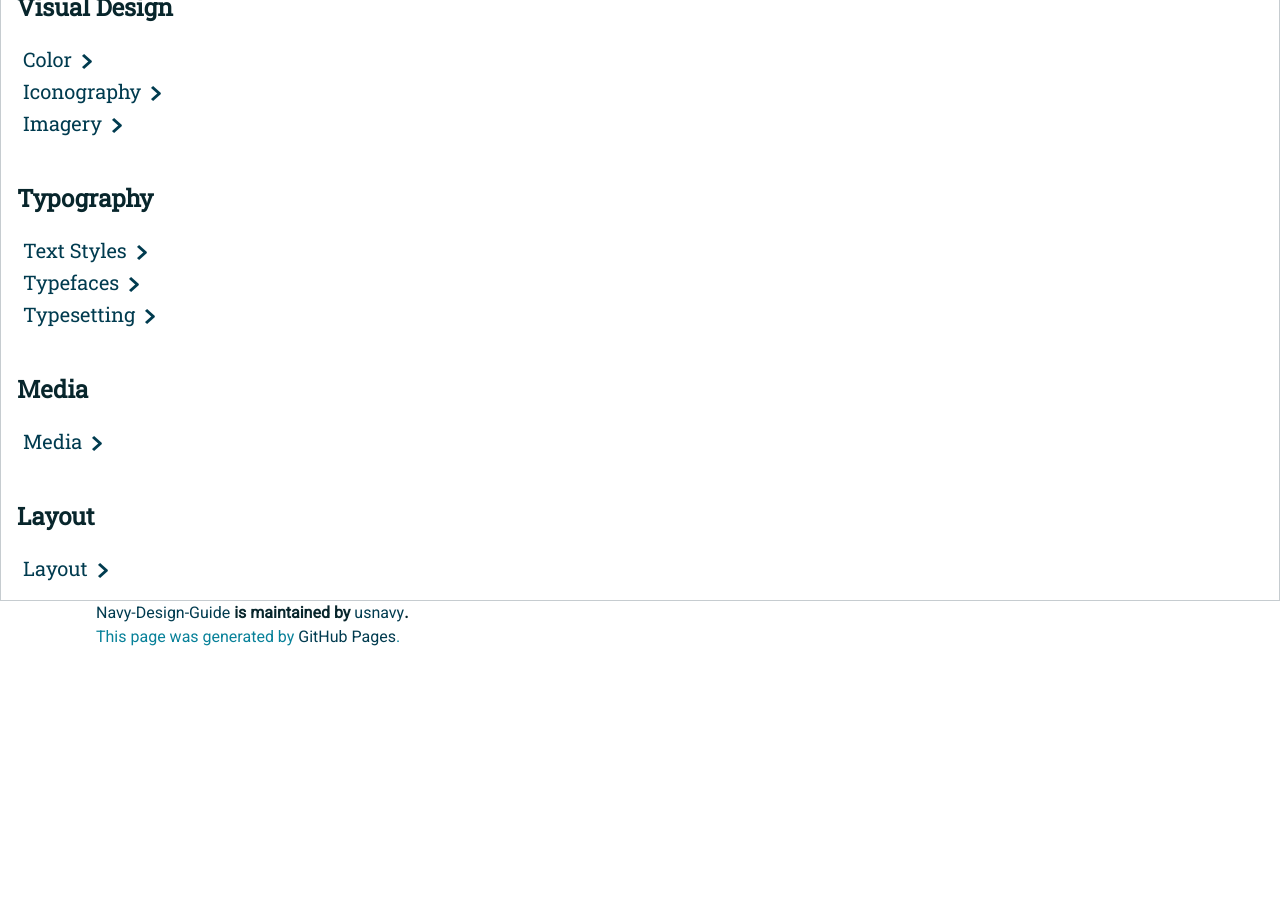
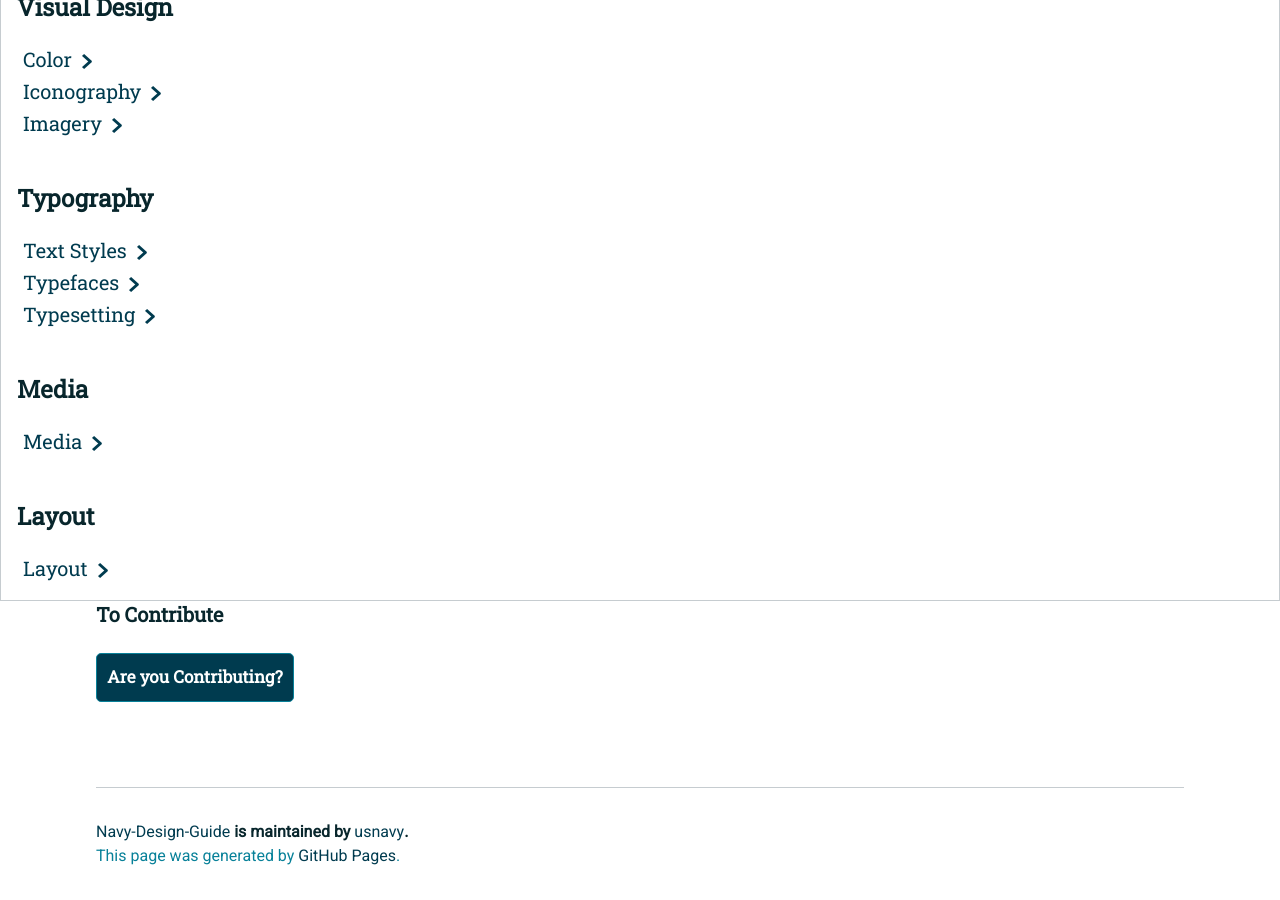
Before and after one commit to usnavy/Navy-Design-Guide, a Jekyll site: the page built from index.md, in a window 1280 px wide and 900 px high, scrolled down 788 px. Built offline with Jekyll 4.4.1, drawn with Linux system fonts in a browser that asks for light colours; our own code applies the rules of GitHub Pages for plain Markdown files; before the commit the page ends 1469 px from its top, so only the background shows below that.

Commit message:
Update index.md

```diff
--- a/index.md
+++ b/index.md
@@ -1,3 +1,12 @@
 ---
 layout: default
 ---
+
+
+### To Contribute<br>
+<button id="contribute-guidance">
+[Are you Contributing?](/CONTRIBUTING.md)
+</button>
+<span class="contribute-comment">If you are interested in contributing, please visit: https://usnavy.github.io/Navy-Design-Guide/ <br>We need you!</span>
+<br>
+<br>
```
